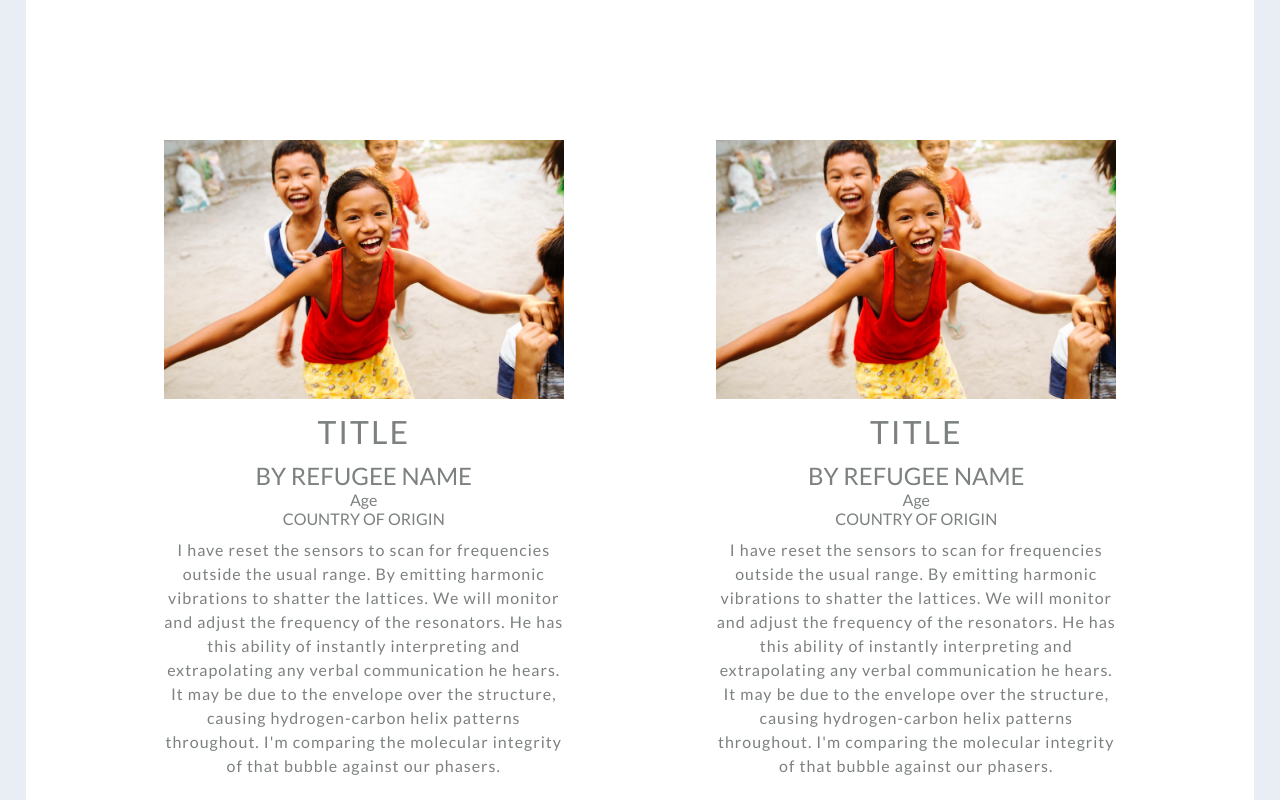
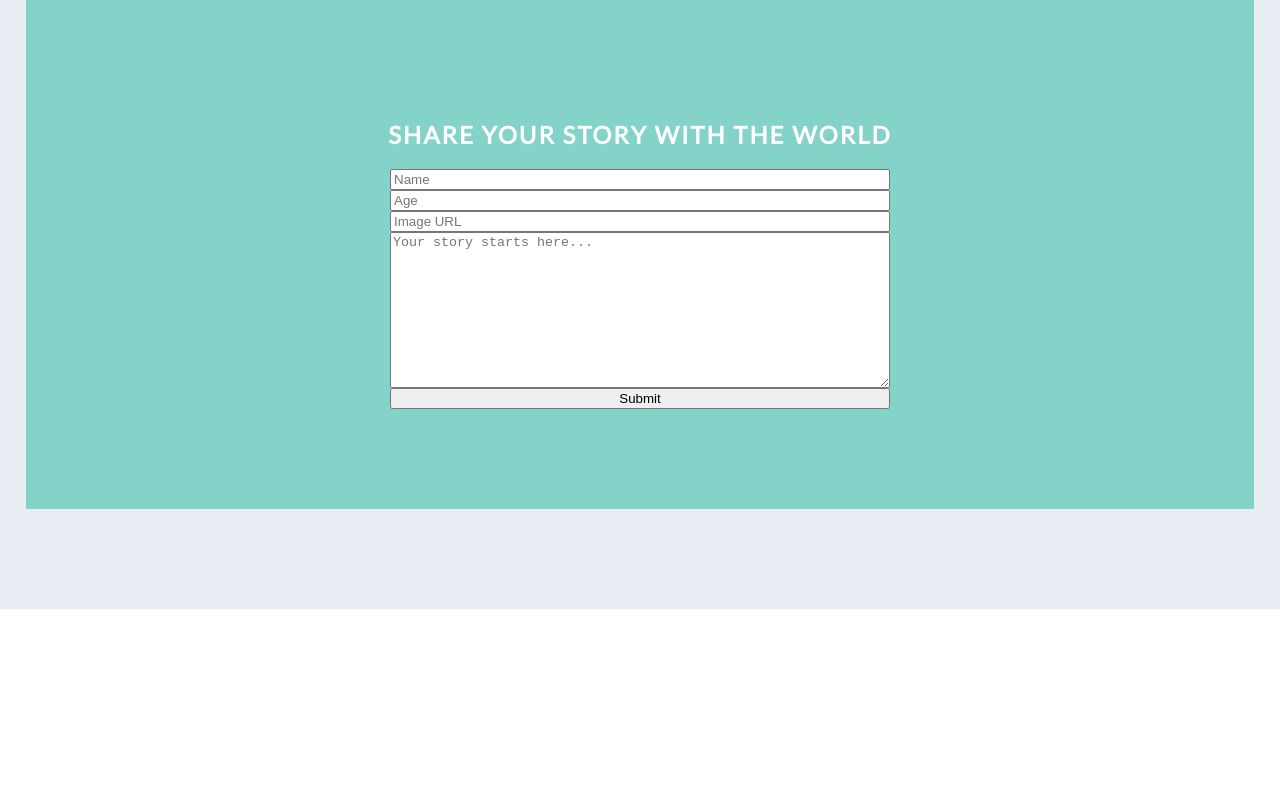
Before and after one commit to griffinshuth/frontend, a React (Create React App) app in the folder refugee-stories/: page /submit in a window 1280 px wide. Shown: the part 600-1400 px from the top of the page. After the commit the page ends 1209 px from the top, so only its background shows below. Built offline with nearby package versions, Linux system fonts and the light colour scheme.

Commit message:
add Admin component to display stories that need approval

```diff
--- a/refugee-stories/src/App.css
+++ b/refugee-stories/src/App.css
@@ -1,4 +1,5 @@
 .App {
   font-family: 'Lato', sans-serif;
   background-color: rgb(232, 238, 244);
+  padding-bottom: 100px;
 }
--- a/refugee-stories/src/App.js
+++ b/refugee-stories/src/App.js
@@ -4,13 +4,15 @@ import { Route } from 'react-router-dom';
 
 import StoryList from './components/StoryList';
 import AddStoryForm from './components/AddStoryForm';
+import Admin from './components/Admin';
 
 class App extends Component {
   render() {
     return (
       <div className="App">
-        <Route path="/" component={StoryList} />
-        <AddStoryForm />
+        <Route exact path="/" component={StoryList} />
+        <Route path="/submit" component={AddStoryForm} />
+        <Route path="/admin" component={Admin} />
       </div>
     );
   }
--- a/refugee-stories/src/components/AddStoryForm.js
+++ b/refugee-stories/src/components/AddStoryForm.js
@@ -1,4 +1,34 @@
 import React, { Component } from 'react';
+import styled from 'styled-components';
+
+import Header from './Header';
+
+const FormComponent = styled.div`
+  min-height: 100vh;
+`
+
+const FormCon = styled.div`
+  background-color: rgb(131, 211, 201);
+  display: flex;
+  flex-flow: column wrap;
+  align-items: center;
+  margin: 100px 2% 0 2%;
+  padding: 100px 2%;
+`
+
+const Form = styled.form`
+  display: flex;
+  flex-flow: column;
+  width: 100%;
+  max-width: 500px;
+  margin: 0 auto;
+`
+
+const FormTitle = styled.h2`
+  text-transform: uppercase;
+  color: #ffffff;
+  letter-spacing: 2px;
+`
 
 export default class AddStoryForm extends Component {
   constructor(){
@@ -7,14 +37,20 @@ export default class AddStoryForm extends Component {
 
   render(){
     return (
-      <div className="add-story-form">
-        <form>
-          <input type="text" name="name" placeholder="Name" />
-          <input type="number" name="age" placeholder="Age" />
-          <input type="text" name="imgUrl" placeholder="Image URL" />
-          <textarea name="story" rows="10" cols="30" placeholder="Your story starts here..."></textarea>
-        </form>
-      </div>
+      <FormComponent>
+        <Header title="Submit Your Story" />
+        <FormCon>
+          <FormTitle>Share your story with the world</FormTitle>
+          <Form>
+            <input type="text" name="name" placeholder="Name" />
+            <input type="number" name="age" placeholder="Age" />
+            <input type="text" name="imgUrl" placeholder="Image URL" />
+            <textarea name="story" rows="10" cols="30" placeholder="Your story starts here..."></textarea>
+            <button type="submit">Submit</button>
+          </Form>
+        </FormCon>
+
+      </FormComponent>
     )
   }
 }
--- /dev/null
+++ b/refugee-stories/src/components/Admin.js
@@ -0,0 +1,18 @@
+import React, { Component } from 'react';
+
+import Header from './Header';
+import StoryCard from './StoryCard';
+
+export default class Admin extends Component {
+  render(){
+    return (
+      <div>
+        <Header title="Pending Stories" />
+        <StoryCard />
+        <StoryCard />
+        <StoryCard />
+      </div>
+
+    )
+  }
+}
--- a/refugee-stories/src/components/StoryCard.js
+++ b/refugee-stories/src/components/StoryCard.js
@@ -39,7 +39,7 @@ const Country = styled.div`
 const Story = styled.div`
   letter-spacing: 1px;
   line-height: 1.5;
-  margin: 10px auto;
+  margin: 20px auto 10px auto;
 `
 
 const StoryCard = props => {
--- a/refugee-stories/src/components/StoryList.js
+++ b/refugee-stories/src/components/StoryList.js
@@ -8,21 +8,20 @@ const StoryListCon = styled.div`
   display: flex;
   flex-flow: row wrap;
   justify-content: space-evenly;
-  margin-top: 100px;
   background: #ffffff;
   margin: 100px 2%;
   padding: 100px 2%;
 `
 
-const StoryList = props => {
+const StoryList = () => {
   return (
     <div>
       <Header title="Our Stories"/>
       <StoryListCon className="menu-bar">
-      <StoryCard />
-      <StoryCard />
-      <StoryCard />
-    </StoryListCon>
+        <StoryCard />
+        <StoryCard />
+        <StoryCard />
+      </StoryListCon>
     </div>
 
   )
```
